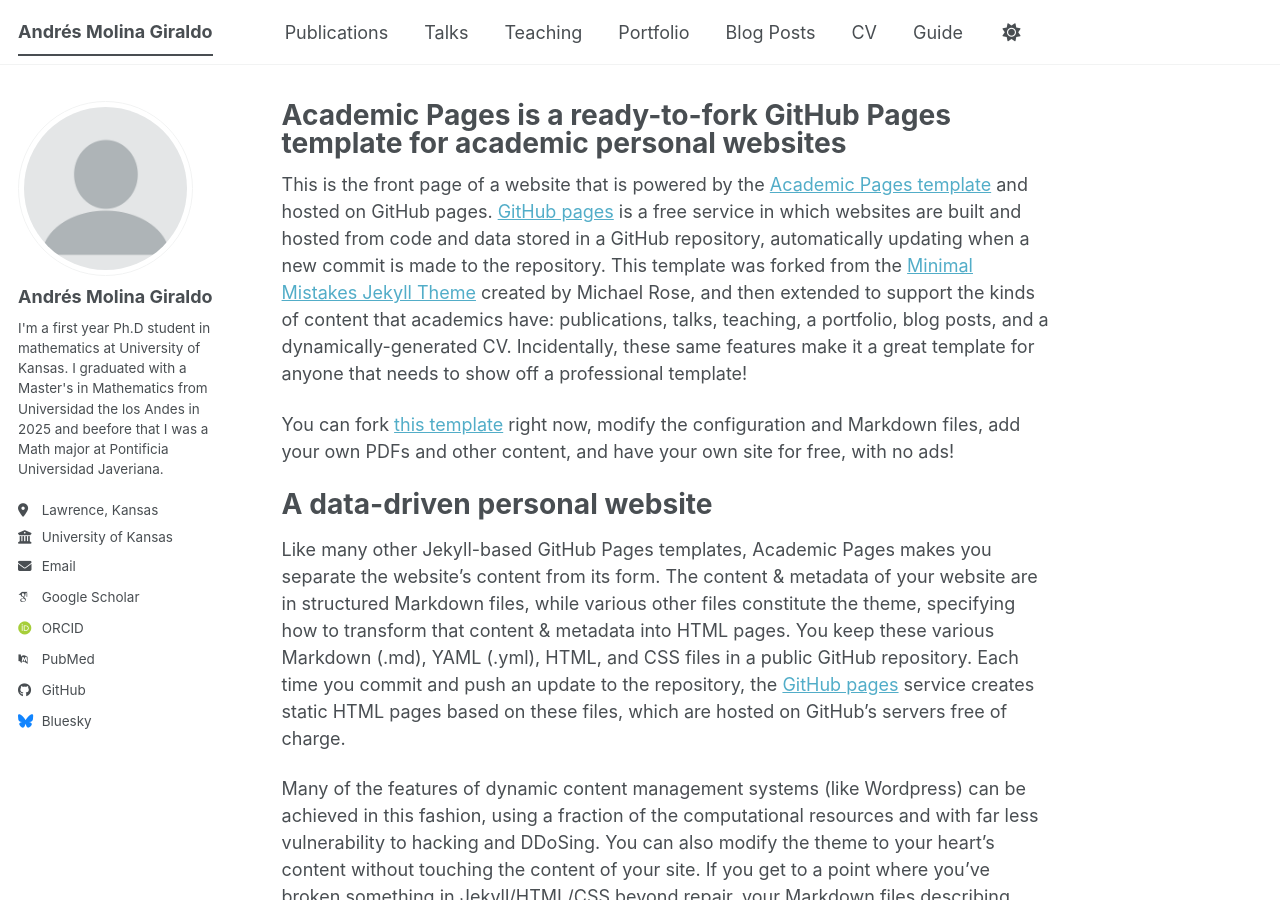
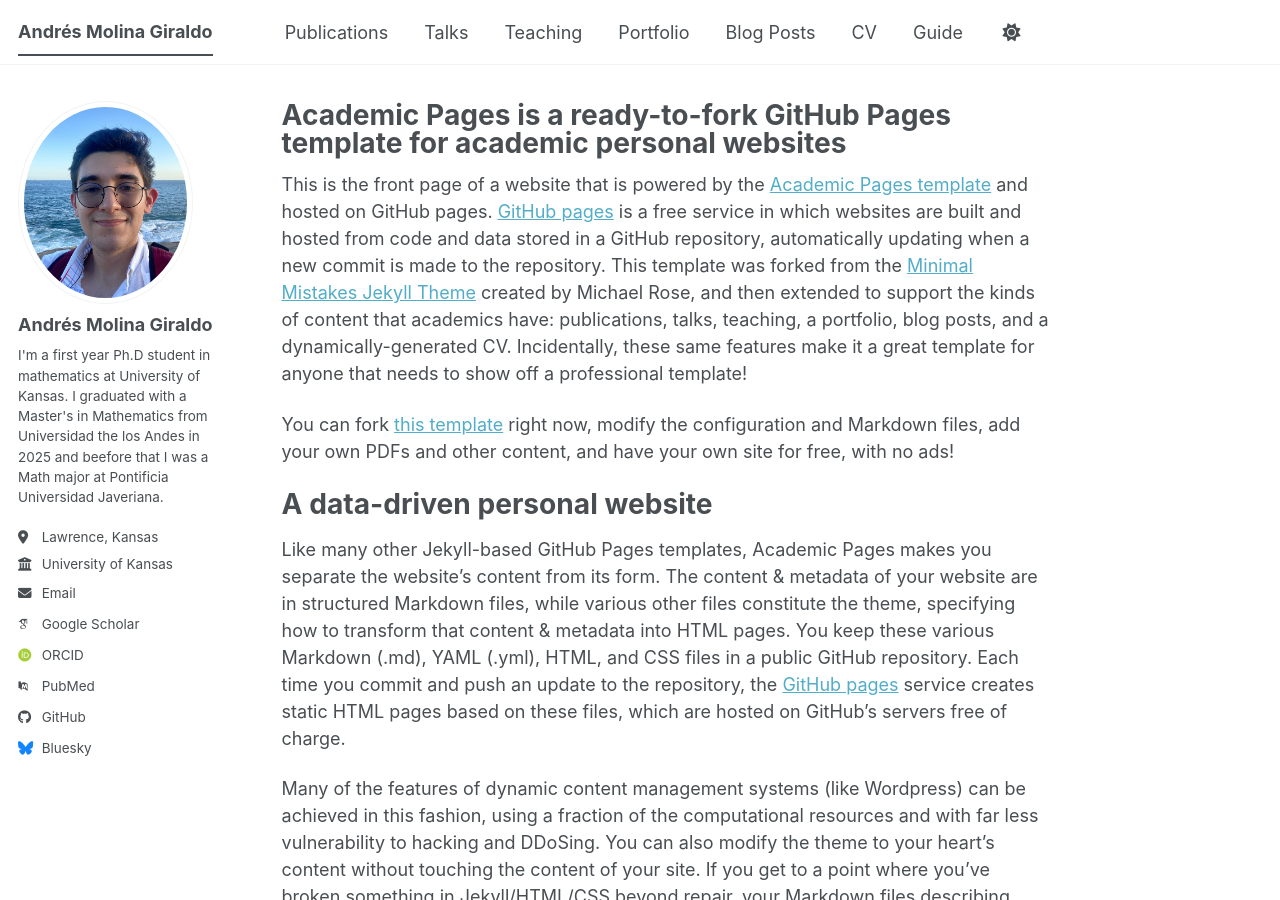
Before and after one commit to andmol20/andmol20.github.io, a Jekyll site: the page built from _pages/about.md, in a window 1280 px wide and 900 px high. Built offline with Jekyll 4.4.1, drawn with Linux system fonts in a browser that asks for light colours; some web fonts are replaced; a script bundle is joined from its source files by our own code; library files that are not in the unit come from our copies.

Commit message:
Update _config.yml

```diff
--- a/_config.yml
+++ b/_config.yml
@@ -23,7 +23,7 @@
 #               Additional customization can be done by editing /_includes/author-profile.html
 author:
   # Biographic information
-  avatar           : "profile.png"
+  avatar           : "IMG_4155.jpg"
   name             : "Andrés Molina Giraldo"
   # pronouns         : # example: "he/his"
   bio              : "I'm a first year Ph.D student in mathematics at University of Kansas. I graduated with a Master's in Mathematics from Universidad the los Andes in 2025 and beefore that I was a Math major at Pontificia Universidad Javeriana."
```
